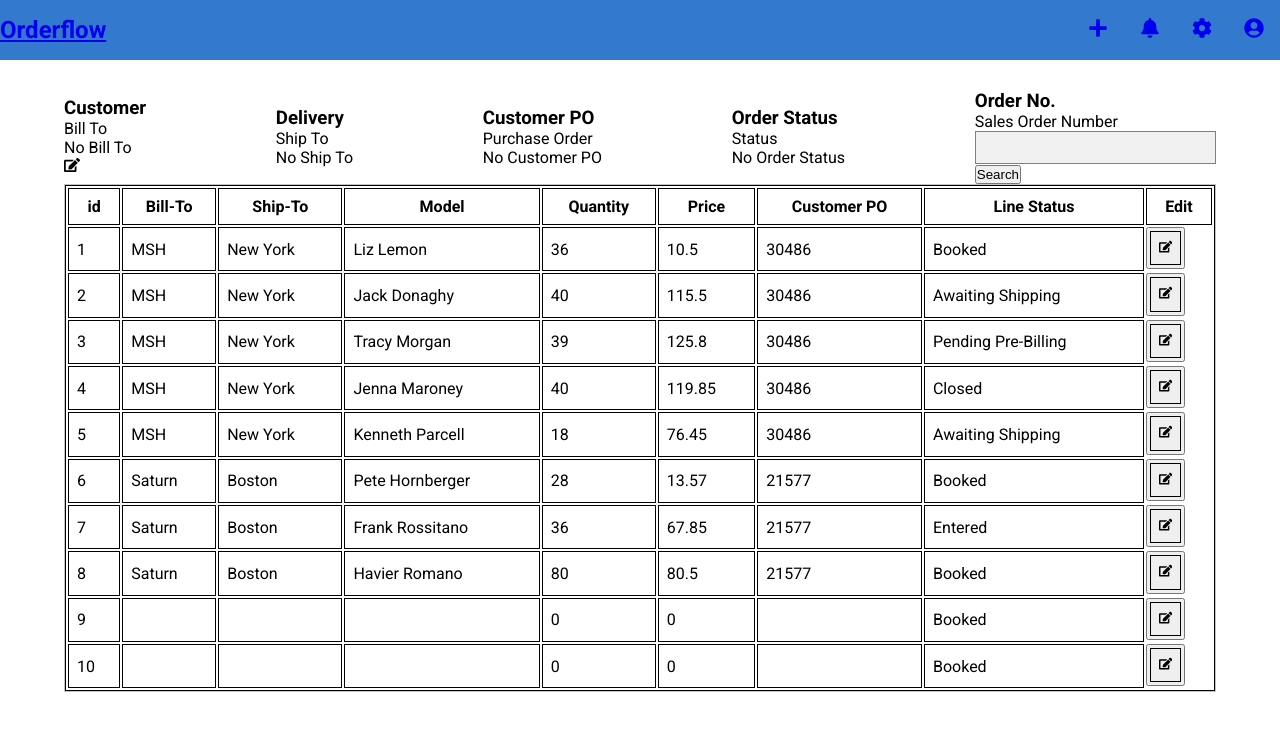
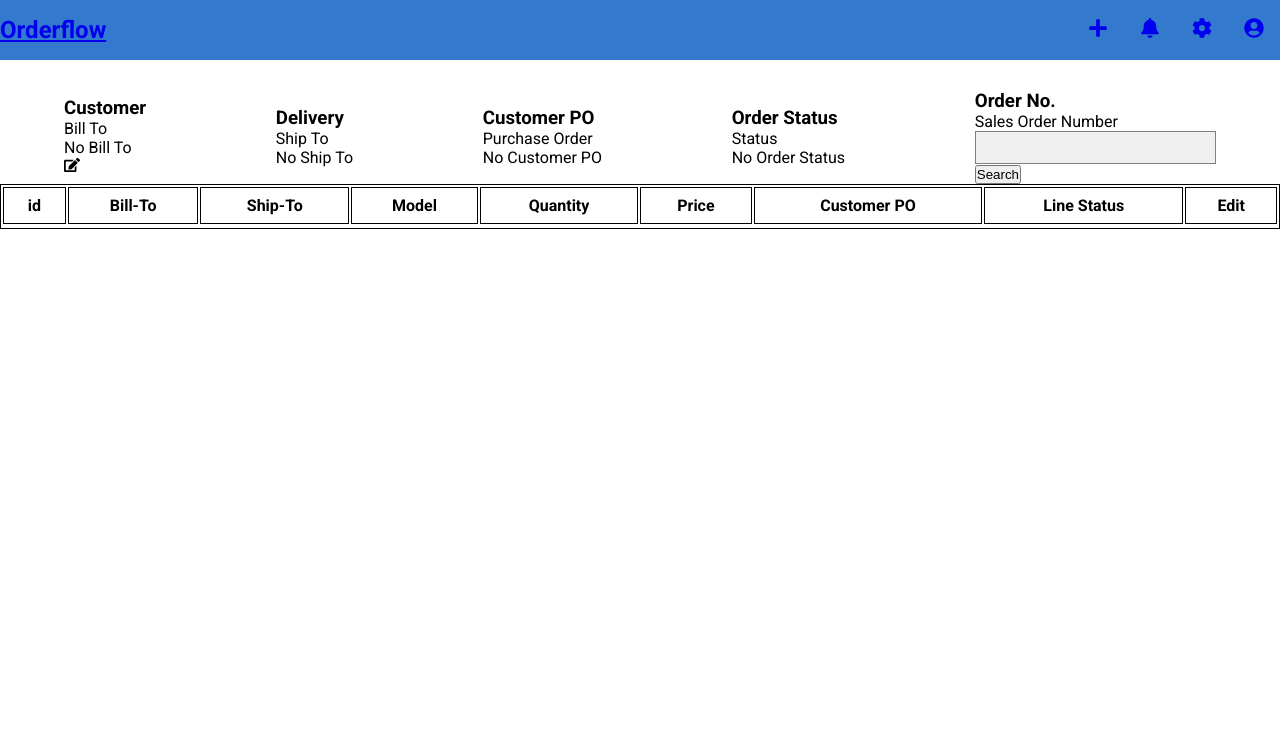
Before and after one commit to jcho-project/orderflow, a React (Create React App) app: page / in a window 1280 px wide. Shown: the top 730 px of the page. Built offline with nearby package versions, Linux system fonts and the light colour scheme; data requests are answered from the project's data file.

Commit message:
add OrderItem component to separate order item from entire list // require check on looping over and displaying each OrderItem into OrderList component

```diff
--- /dev/null
+++ b/src/components/orders/OrderItem.jsx
@@ -0,0 +1,24 @@
+function OrderItem({item}) {
+  const columns = [
+    { accessor: "id", label: "id" },
+    { accessor: "bill-to", label: "Bill-To" },
+    { accessor: "ship-to", label: "Ship-To" },
+    { accessor: "model", label: "Model" },
+    { accessor: "quantity", label: "Quantity" },
+    { accessor: "price", label: "Price"},
+    { accessor: "customer_po", label: "Customer PO"},
+    { accessor: "line_status", label: "Line Status" },
+    // { accessor: "price", label: "Price", format: value => (value ? "✔️" : "✖️") },
+  ]
+
+  return (
+    <tr key={item.id}>
+      {columns.map(column => {
+        // return <td key={column.accessor}>{item[column.accessor]}</td>
+        return console.log(item[column.accessor])
+      })}
+    </tr>
+  )
+}
+
+export default OrderItem
--- a/src/components/orders/OrderForm.jsx
+++ b/src/components/orders/OrderList.jsx
@@ -1,7 +1,7 @@
-import Button from "../shared/Button"
 import { useContext, useEffect } from "react"
 import OrderContext from "../../context/OrderContext"
 import { FaEdit } from "react-icons/fa"
+import OrderItem from "./OrderItem"
 
 function OrderForm() {
   const { orders, searchOrder, editOrder } = useContext(OrderContext)
@@ -38,17 +38,20 @@ function OrderForm() {
               </tr>
             </thead>
             <tbody>
-              {orders.map(order => {
+              {/* {orders.map(order => {
                 return (
                   <tr key={order.id}>
                     {columns.map(column => {
                       return <td key={column.accessor}>{order[column.accessor]}</td>
                       })}
-                      <button>
-                        <td><FaEdit /></td>
-                      </button>
+                    <button onClick={() => editOrder()}>
+                      <td><FaEdit /></td>
+                    </button>
                   </tr>
                 )
+              })} */}
+              {orders.map((item) => {
+                <OrderItem item={item} />
               })}
             </tbody>
           </table>
@@ -58,7 +61,25 @@ function OrderForm() {
   }
 
   return (
-    <Table orders={orders} columns={columns} />
+    // <Table orders={orders} columns={columns} />
+    <>
+      <table>
+        <thead>
+          <tr>
+            {columns.map(column => {
+              return <th key={column.accessor}>{column.label}</th>
+            })}
+            <th>Edit</th>
+          </tr>
+        </thead>
+        <tbody>
+          <OrderItem item={orders} />
+          {/* {orders.map((item) => {
+            <OrderItem item={item} />
+          })} */}
+        </tbody>
+      </table>
+    </>
   )
 }
 
--- a/src/pages/Home.jsx
+++ b/src/pages/Home.jsx
@@ -1,12 +1,11 @@
 import OrderInput from "../components/orders/OrderInput"
-import OrderForm from "../components/orders/OrderForm"
-import CreateForm from "../components/orders/CreateForm"
+import OrderList from "../components/orders/OrderList"
 
 function Home() {
   return (
     <>
       <OrderInput />
-      <OrderForm />
+      <OrderList />
     </>
   )
 }
```
